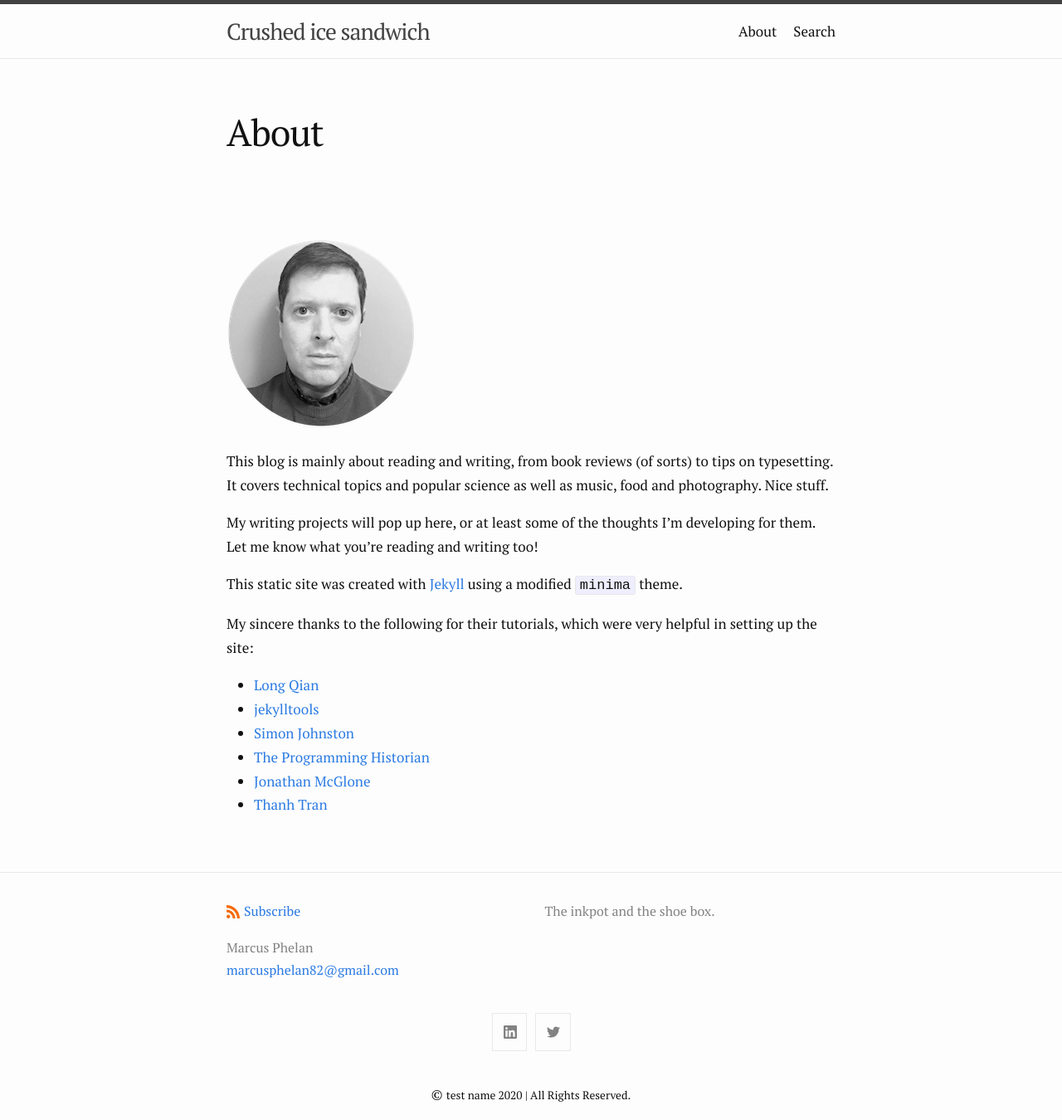
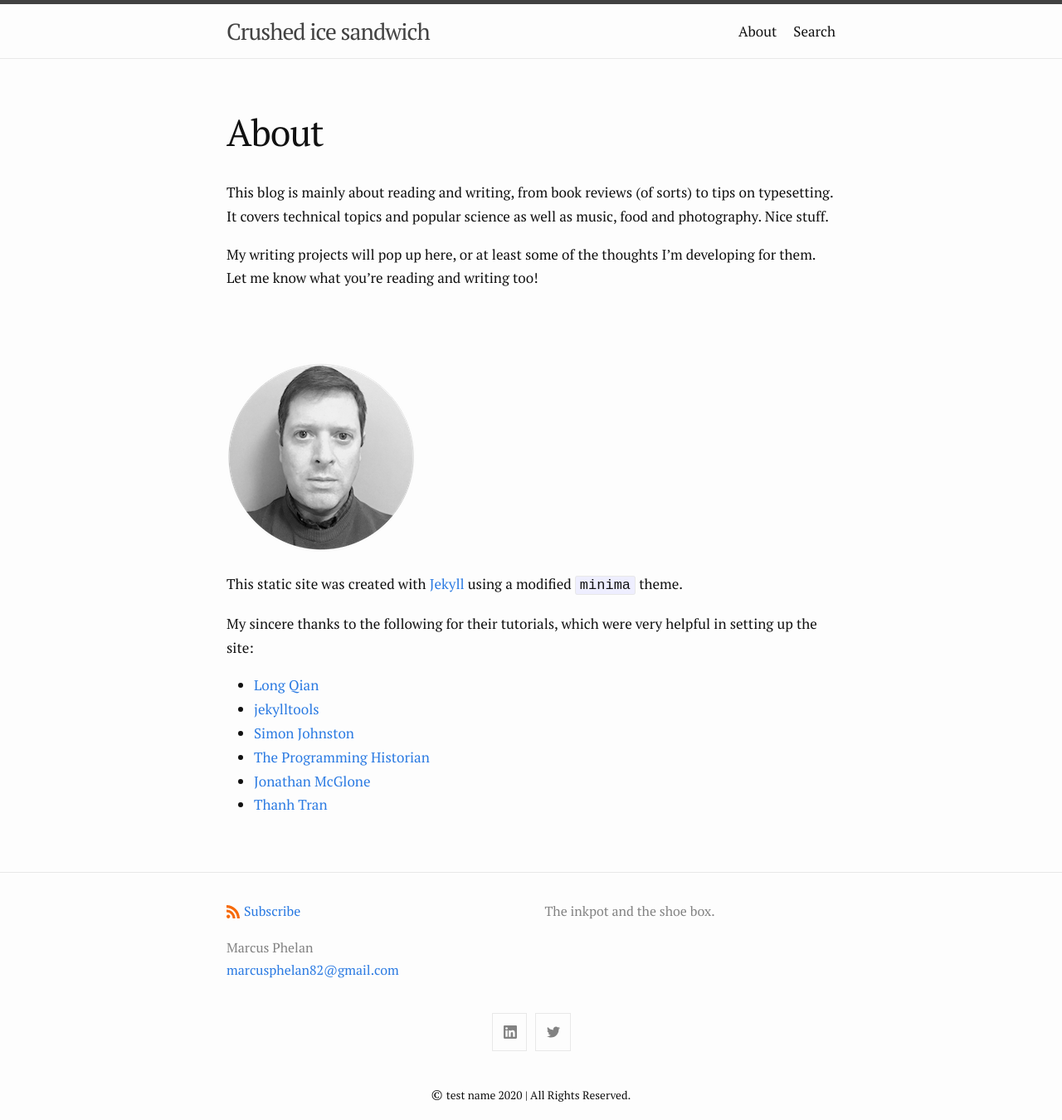
Before and after one commit to marcusphelan/marcusphelan.github.io, a Jekyll site: the page built from about.md, in a window 1280 px wide. Shown: the whole page at 83% size. Built offline with Jekyll 4.4.1, drawn with Linux system fonts in a browser that asks for light colours; nearby versions of some CDN libraries.

Commit message:
Update about.md

```diff
--- a/about.md
+++ b/about.md
@@ -4,11 +4,12 @@ title: About
 permalink: /about/
 tipue_search_active: true
 ---
-![image](/assets/images/profile.png)
 
 This blog is mainly about reading and writing, from book reviews (of sorts) to tips on typesetting. It covers technical topics and popular science as well as music, food and photography. Nice stuff.
 
 My writing projects will pop up here, or at least some of the thoughts I'm developing for them. Let me know what you're reading and writing too!
+
+![profile](/assets/images/profile.png){:class="img-responsive"}
 
 This static site was created with [Jekyll](https://jekyllrb.com/ "Jekyll") using a modified `minima` theme.
 
```
